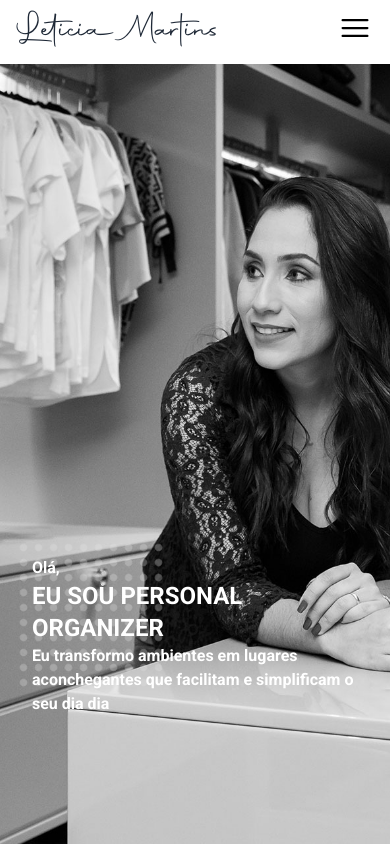
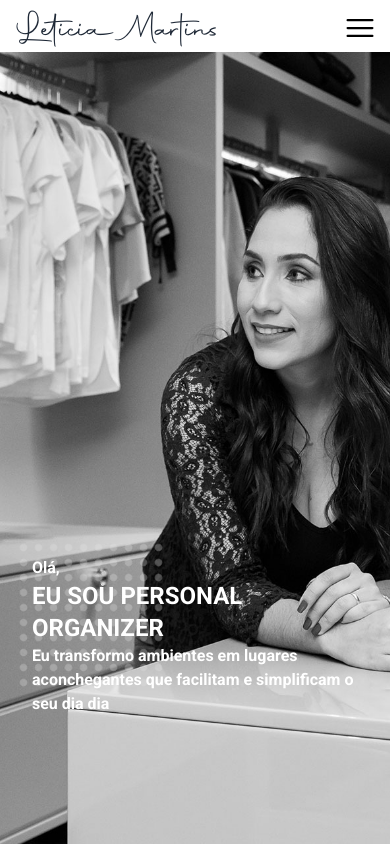
Before and after one commit to junioralvesbr/www-leticiamartins-old, a Next.js app: page /aboutme in a window 390 px wide. Shown: the top 846 px of the page. Built offline with nearby package versions, Linux system fonts and the light colour scheme.

Commit message:
bug fix, adjuste padding

```diff
--- a/components/NavBar/mobileMenu.js
+++ b/components/NavBar/mobileMenu.js
@@ -14,11 +14,11 @@ export default function MobileMenu({ menu }) {
   }
 
   return (
-    <div className='fixed z-50 bg-primary-color w-screen py-3 px-4 lg:hidden'>
+    <div className='fixed z-50 bg-primary-color w-screen pt-3 lg:hidden'>
 
       <Link
         href={menu.inicio.path}
-        className='font-Autography text-4xl hover:text-fifth-color cursor-pointer sm:px-4'
+        className='font-Autography text-4xl pl-4 hover:text-fifth-color cursor-pointer'
       >
         {menu.inicio.name}
       </Link>
--- a/pages/index.js
+++ b/pages/index.js
@@ -16,7 +16,7 @@ export default function Home() {
         <title>Leticia Martins - Personal Organizer</title>
       </Head>
 
-      <header id="inicio" className='pt-16'>
+      <header id="inicio" className='pt-14'>
         <div className="relative pb-[56.25%] overflow-hidden after:absolute after:inset-0">
           <ReactPlayer
             className="absolute inset-0"
--- a/styles/globals.css
+++ b/styles/globals.css
@@ -48,7 +48,7 @@
 /* Position and sizing of burger button */
 .bm-burger-button {
   position: fixed;
-  width: 46px;
+  width: 36px;
   height: 36px;
   right: 12px;
   top: 10px;
```
